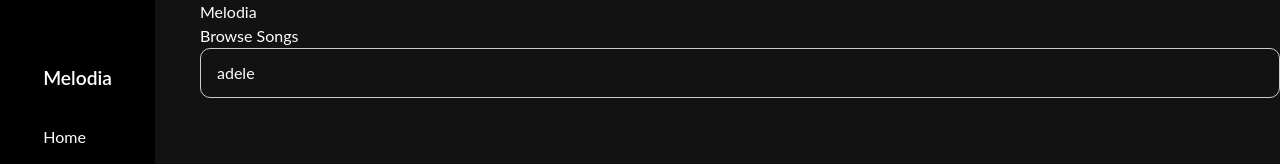
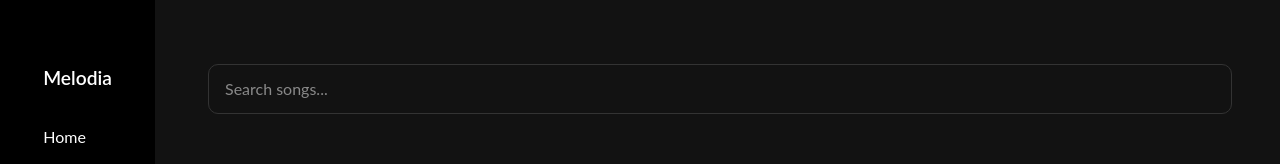
Before and after one commit to herdisheida/Melodia, a Next.js app in the folder my-app/: page / in a window 1280 px wide. Shown: the top 164 px of the page. Built offline with nearby package versions, Linux system fonts and the light colour scheme; no server answers.

Commit message:
input search field css

```diff
--- a/my-app/app/page.tsx
+++ b/my-app/app/page.tsx
@@ -7,7 +7,7 @@ import SearchInput from "@/components/search/SearchInput";
 import SongGrid from "@/components/search/SongGrid";
 
 export default function HomePage() {
-  const [query, setQuery] = useState("adele");
+  const [query, setQuery] = useState("");
   const [songs, setSongs] = useState<Song[]>([]);
   const [loading, setLoading] = useState(false);
 
@@ -34,9 +34,8 @@ export default function HomePage() {
 
   return (
     <main>
-      <h1>Melodia</h1>
-      <h3>Browse Songs</h3>
       <SearchInput value={query} onChange={setQuery} />
+      {/* TODO: Implement loading spinner ? */}
       {loading ? <p>Loading...</p> : <SongGrid songs={songs} />}
     </main>
   );
--- a/my-app/components/search/SearchInput.module.css
+++ b/my-app/components/search/SearchInput.module.css
@@ -1,7 +1,20 @@
-.input {
-  width: 100%;
-  padding: 0.75rem 1rem;
-  border-radius: 10px;
-  border: 1px solid #ccc;
-  margin-bottom: 1.5rem;
+.container {
+  display: flex;
+  flex-direction: column;
+  margin: 4rem 3rem;
+
+  .input {
+    margin: 0 auto;
+
+    width: 100%;
+    padding: 0.75rem 1rem;
+    border-radius: 10px;
+    border: 1px solid var(--color-border);
+  }
+
+  /* Change border color when searchbar is clicked */
+  .input:focus {
+    outline: none;
+    border-color: var(--color-accent-1);
+  }
 }
--- a/my-app/components/search/SearchInput.tsx
+++ b/my-app/components/search/SearchInput.tsx
@@ -7,6 +7,10 @@ type SearchInputProps = {
 
 export default function SearchInput({ value, onChange }: SearchInputProps) {
   return (
+    <div className={styles.container}>
+      {/* <h3>Browse Songs</h3> */}
+
+      {/* TODO: Implement so that it only changes when press enter */}
       <input
         type="text"
         placeholder="Search songs..."
@@ -15,5 +19,6 @@ export default function SearchInput({ value, onChange }: SearchInputProps) {
         // className="w-full px-4 py-2 border rounded-md focus:outline-none focus:ring-2 focus:ring-blue-500"
         className={styles.input}
       />
+    </div>
   );
 }
--- a/my-app/components/search/SongCard.module.css
+++ b/my-app/components/search/SongCard.module.css
@@ -2,8 +2,11 @@
   background: var(--color-card-bg);
   border-radius: 14px;
   padding: 1rem;
+
   display: flex;
   flex-direction: column;
+  justify-content: flex-end; /* so info looks næs, þótt song-title wrappi around og gerir card-ið stærra */
+
   gap: 0.6rem;
   color: var(--color-main-font);
 
--- a/my-app/components/search/SongCard.tsx
+++ b/my-app/components/search/SongCard.tsx
@@ -5,8 +5,25 @@ import { usePlayer } from "@/context/PlayerContext";
 import Link from "next/link";
 import styles from "./SongCard.module.css";
 
+const MAX_TITLE_CHARS = 25; //
+
 export default function SongCard({ song }: { song: Song }) {
   const { setCurrentSong } = usePlayer();
+
+  // album name: up to XX characters -> if longer do '...' */
+  const albumName =
+    song.collectionName.substring(0, MAX_TITLE_CHARS) +
+    (song.collectionName.length > MAX_TITLE_CHARS ? "..." : "");
+
+  // song title: up to XX characters -> if longer do '...' */
+  const songTitle =
+    song.trackName.substring(0, MAX_TITLE_CHARS) +
+    (song.trackName.length > MAX_TITLE_CHARS ? "..." : "");
+
+  // artist name: up to XX characters -> if longer do '...' */
+  const artistName =
+    song.artistName.substring(0, MAX_TITLE_CHARS) +
+    (song.artistName.length > MAX_TITLE_CHARS ? "..." : "");
 
   return (
     <div className={styles.card}>
@@ -20,14 +37,12 @@ export default function SongCard({ song }: { song: Song }) {
       </Link>
 
       <div key={song.trackId} className={styles.info}>
-        <h3 className={styles.title}>{song.trackName}</h3>
-        <p className={styles.artist}>{song.artistName}</p>
+        <h3 className={styles.title}>{songTitle}</h3>
+        <p className={styles.artist}>{artistName}</p>
 
         {/* album name -> goes to album page */}
         <Link href={`/album/${song.collectionId}`} className={styles.albumLink}>
-          {/* album name: up to XX characters -> if longer do '...' */}
-          {song.collectionName.substring(0, 30) +
-            (song.collectionName.length > 30 ? "..." : "")}
+          {albumName}
         </Link>
       </div>
 
--- a/my-app/components/search/SongGrid.module.css
+++ b/my-app/components/search/SongGrid.module.css
@@ -1,6 +1,6 @@
 .grid {
   display: grid;
   grid-template-columns: repeat(auto-fill, minmax(220px, 1fr));
-  margin: 5rem 3rem 5rem 3rem; /* top right bottom left */
+  margin: 4rem 3rem 5rem 3rem; /* top right bottom left */
   gap: 1rem;
 }
--- a/my-app/styles/global.css
+++ b/my-app/styles/global.css
@@ -16,7 +16,7 @@ body,
 
 .appLayout {
   display: grid;
-  grid-template-columns: 200px 1fr;
+  grid-template-columns: 160px 1fr;
   min-height: 100vh;
 }
 
```
Lines whose indentation alone changed are shown as unchanged.
